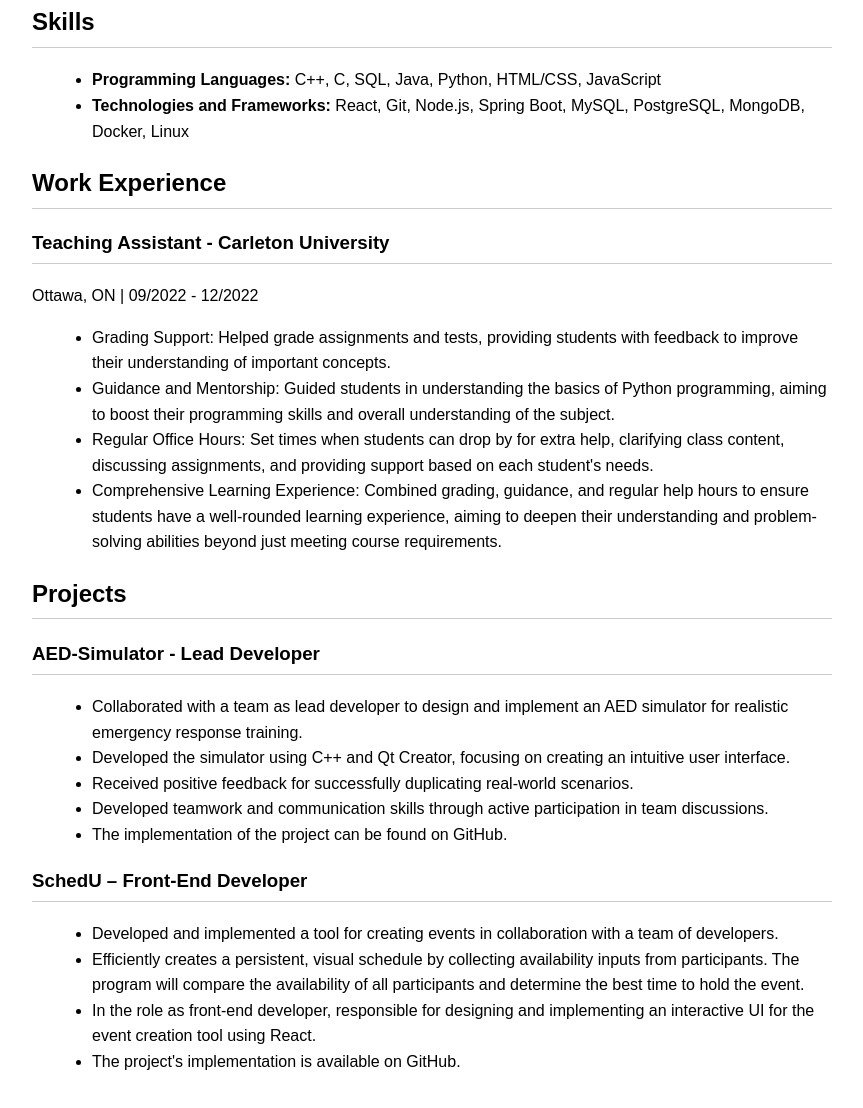
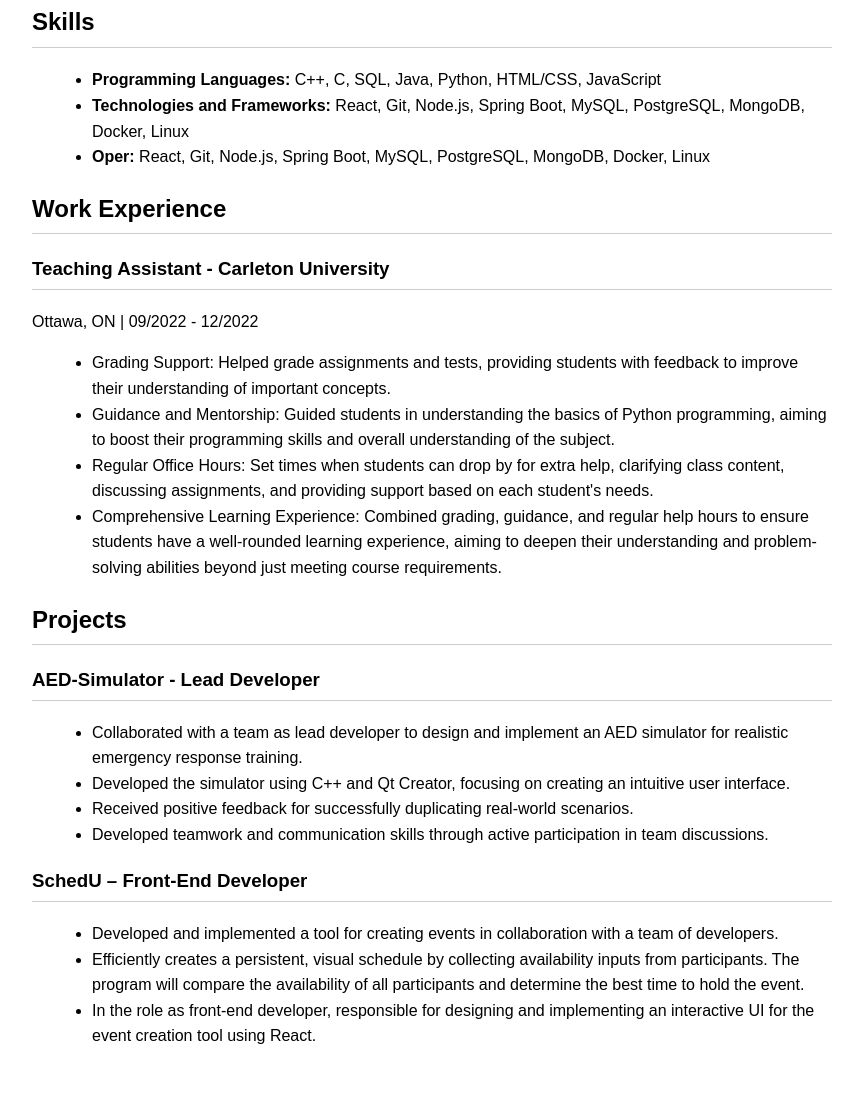
Before and after one commit to Klibeamlak/Klibeamlak.github.io, a plain HTML site: page index.html in a window 1280 px wide. Shown: the part 482-1590 px from the top of the page, without its empty margins (208-1071 px from the left). Drawn offline with Linux system fonts and the light colour scheme.

Commit message:
Update index.html

```diff
--- a/index.html
+++ b/index.html
@@ -30,6 +30,7 @@
             <ul>
                 <li><strong>Programming Languages:</strong> C++, C, SQL, Java, Python, HTML/CSS, JavaScript</li>
                 <li><strong>Technologies and Frameworks:</strong> React, Git, Node.js, Spring Boot, MySQL, PostgreSQL, MongoDB, Docker, Linux</li>
+                <li><strong>Oper:</strong> React, Git, Node.js, Spring Boot, MySQL, PostgreSQL, MongoDB, Docker, Linux</li>
             </ul>
         </div>
         <div class="experience">
@@ -51,14 +52,12 @@
                 <li>Developed the simulator using C++ and Qt Creator, focusing on creating an intuitive user interface.</li>
                 <li>Received positive feedback for successfully duplicating real-world scenarios.</li>
                 <li>Developed teamwork and communication skills through active participation in team discussions.</li>
-                <li>The implementation of the project can be found on GitHub.</li>
             </ul>
             <h3>SchedU – Front-End Developer</h3>
             <ul>
                 <li>Developed and implemented a tool for creating events in collaboration with a team of developers.</li>
                 <li>Efficiently creates a persistent, visual schedule by collecting availability inputs from participants. The program will compare the availability of all participants and determine the best time to hold the event.</li>
                 <li>In the role as front-end developer, responsible for designing and implementing an interactive UI for the event creation tool using React.</li>
-                <li>The project's implementation is available on GitHub.</li>
             </ul>
         </div>
     </div>
```
